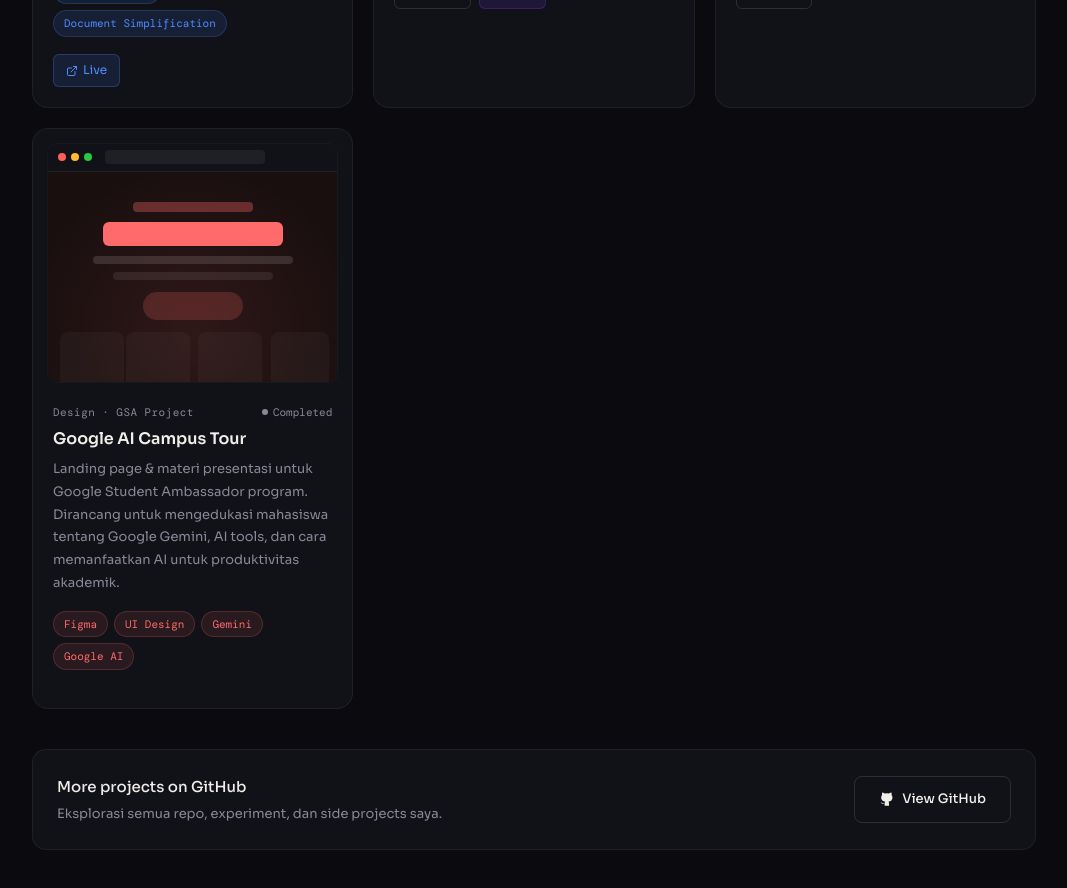
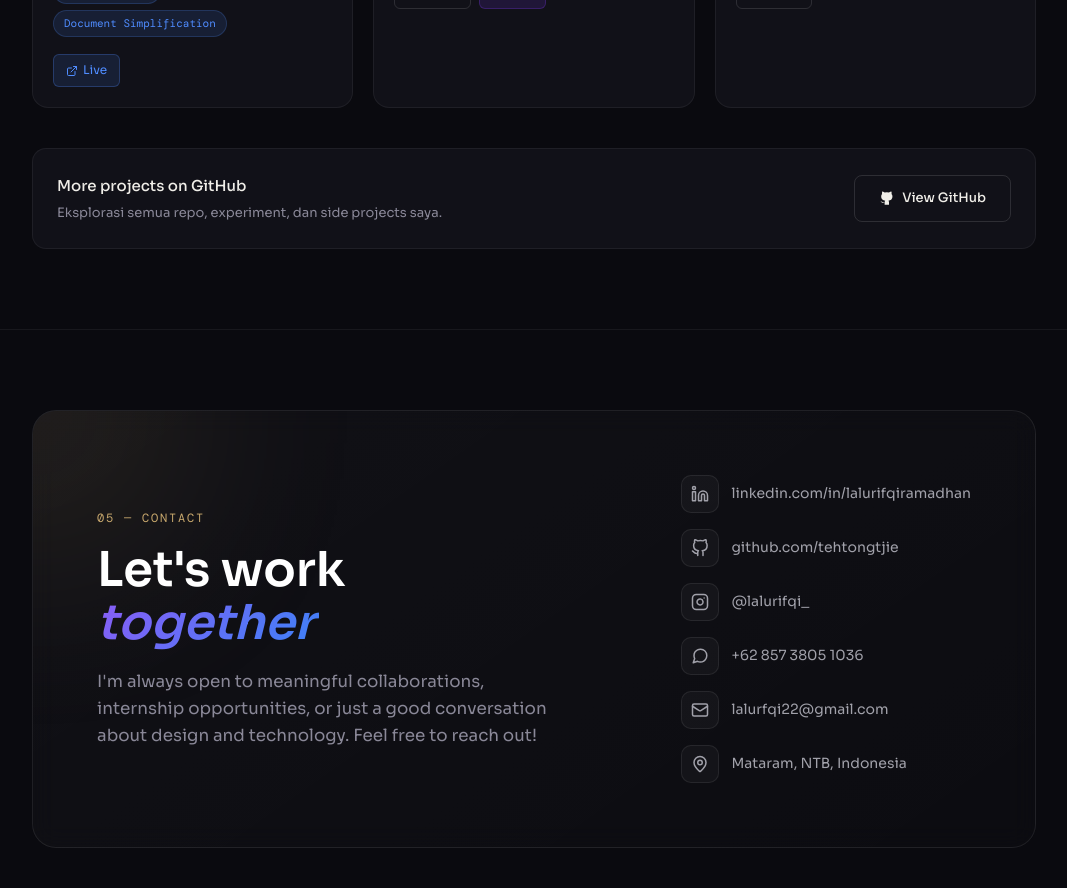
Before and after one commit to tehtongtjie/portofolio-qq, a React (Vite) app: page / in a window 1280 px wide. Shown: the part 5480-6368 px from the top of the page, without its empty margins (106-1173 px from the left). Built offline with nearby package versions, Linux system fonts and the light colour scheme.

Commit message:
bpr ntb-1

```diff
--- a/src/components/Projects.jsx
+++ b/src/components/Projects.jsx
@@ -88,30 +88,6 @@
       { x: '72%', y: 170, w: '25%', h: '50px', bg: '#1a1a24', radius: '8px' },
     ],
     links: { live: null, github: 'https://github.com/tehtongtjie/BPR-NTB-PT' },
-  },
-  {
-    id: 4,
-    title: 'Google AI Campus Tour',
-    desc: 'Landing page & materi presentasi untuk Google Student Ambassador program. Dirancang untuk mengedukasi mahasiswa tentang Google Gemini, AI tools, dan cara memanfaatkan AI untuk produktivitas akademik.',
-    tags: ['Figma', 'UI Design', 'Gemini', 'Google AI'],
-    type: 'Design · GSA Project',
-    year: '2025',
-    status: 'Completed',
-    color: '#ff6b6b',
-    accent: 'rgba(255,107,107,0.1)',
-    mockupLines: [
-      { x: 0, y: 0, w: '100%', h: '240px', bg: '#1a0f0f' },
-      { x: '50%', y: 30, w: '120px', h: '10px', bg: '#ff6b6b55', radius: '4px', transform: 'translateX(-50%)' },
-      { x: '50%', y: 50, w: '180px', h: '24px', bg: '#ff6b6b', radius: '6px', transform: 'translateX(-50%)' },
-      { x: '50%', y: 84, w: '200px', h: '8px', bg: '#ffffff20', radius: '4px', transform: 'translateX(-50%)' },
-      { x: '50%', y: 100, w: '160px', h: '8px', bg: '#ffffff15', radius: '4px', transform: 'translateX(-50%)' },
-      { x: '50%', y: 120, w: '100px', h: '28px', bg: '#ff6b6b33', radius: '999px', transform: 'translateX(-50%)' },
-      { x: 12, y: 160, w: '22%', h: '60px', bg: '#ffffff08', radius: '8px' },
-      { x: '27%', y: 160, w: '22%', h: '60px', bg: '#ffffff08', radius: '8px' },
-      { x: '52%', y: 160, w: '22%', h: '60px', bg: '#ffffff08', radius: '8px' },
-      { x: '77%', y: 160, w: '20%', h: '60px', bg: '#ffffff08', radius: '8px' },
-    ],
-    links: { live: null, github: null },
   },
 ]
 
```
